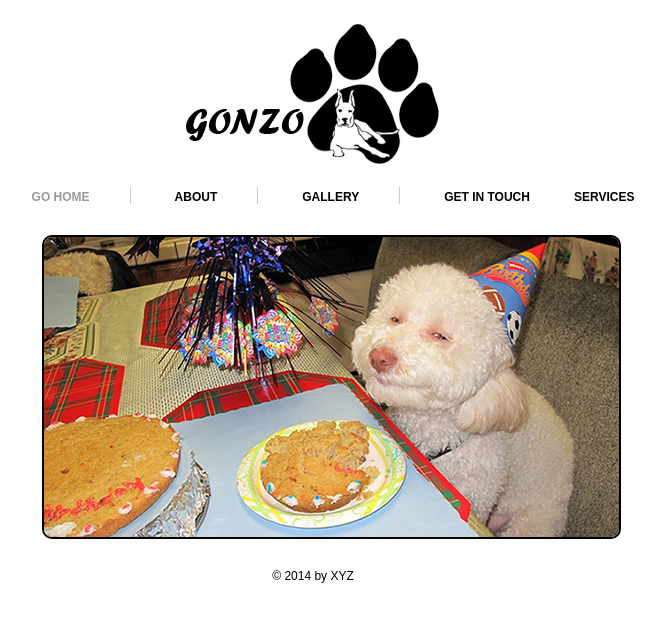
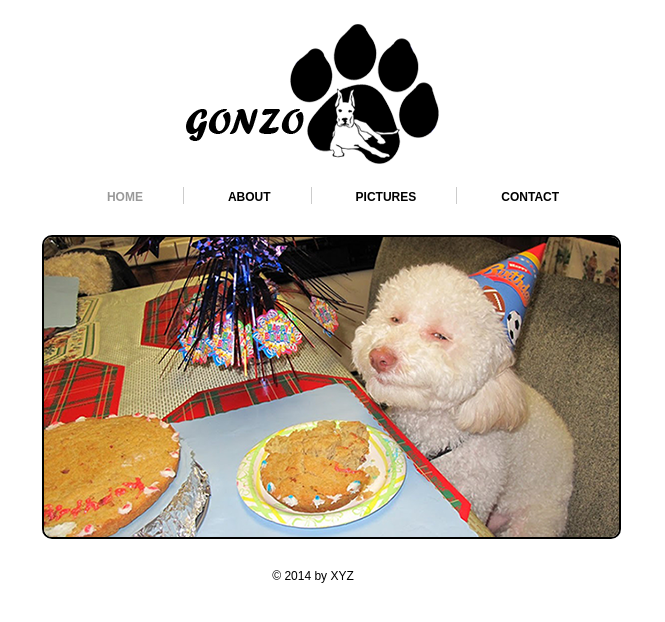
Before and after one commit to prafuldaga/dog_site, a plain HTML site: page index.html in a window 1280 px wide. Shown: the whole page, without its empty margins (327-992 px from the left). Drawn offline with Linux system fonts and the light colour scheme.

Commit message:
restored repo 182ed32 for original index.html

```diff
--- a/index.html
+++ b/index.html
@@ -26,11 +26,10 @@
 
 	<div class="navigation">
 		<ul>
-			<li><a class="active" href="index.html">Go HOME</a></li>
+			<li><a class="active" href="index.html">HOME</a></li>
 			<li><a href="about.html">ABOUT</a></li>
-			<li><a href="picture.html">Gallery</a></li>
-			<li class="bdr"><a class="pdg" href="contact.html">Get in touch</a></li>
-<li class="bdr"><a class="pdg" href="#">Services</a></li>
+			<li><a href="picture.html">PICTURES</a></li>
+			<li class="bdr"><a class="pdg" href="contact.html">CONTACT</a></li>
 		</ul>
 	</div>
 <!--==============================Navigatin Ends=============================-->
```
